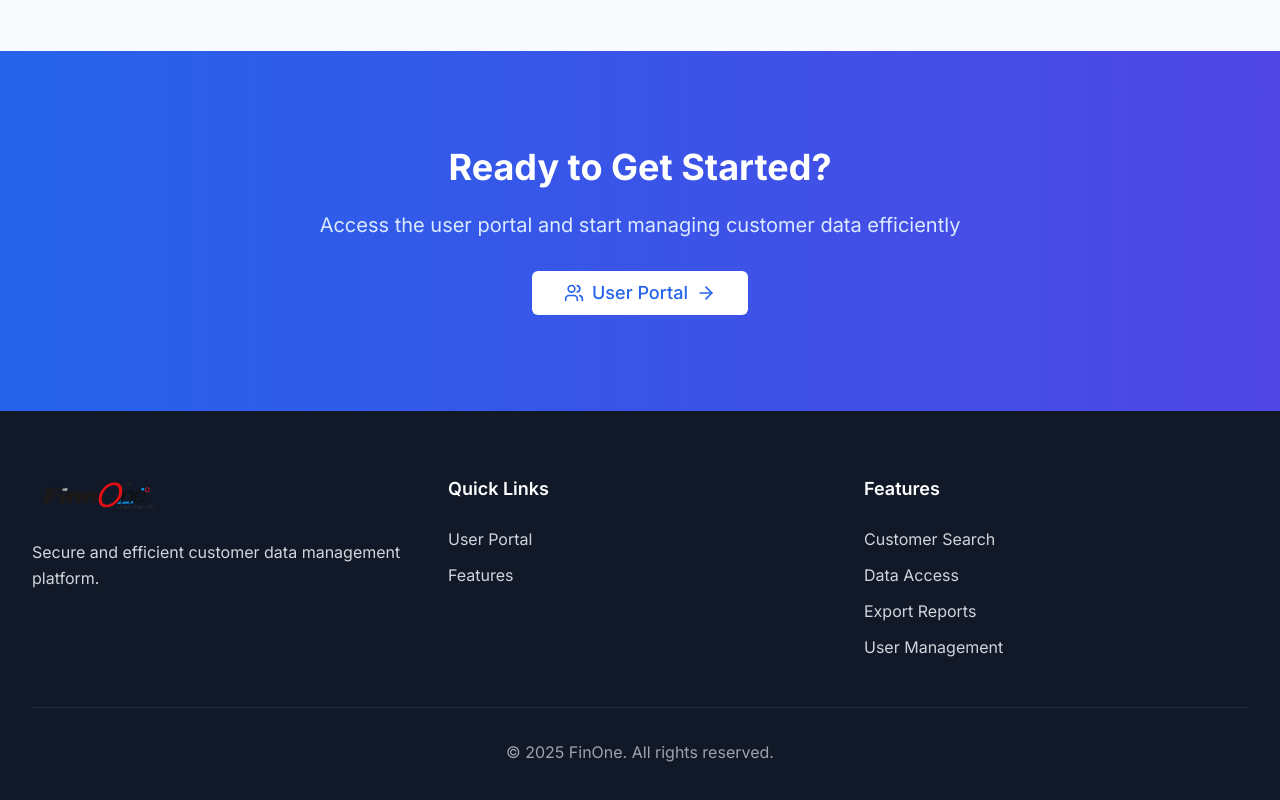
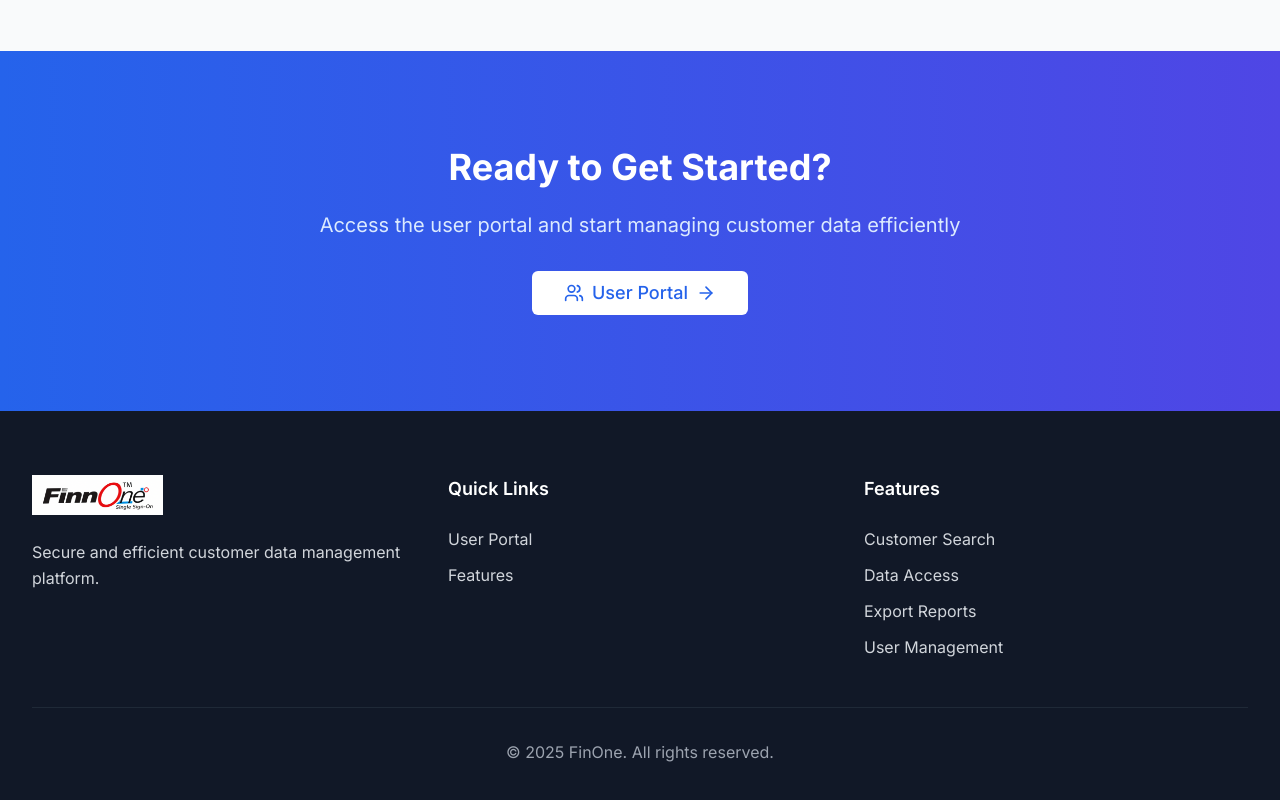
Before and after one commit to nikhilsahni7/finone-go, a Next.js app in the folder frontend/: page / in a window 1280 px wide. Shown: the part 1688-2488 px from the top of the page. Built offline with nearby package versions, Linux system fonts and the light colour scheme; no server answers.

Commit message:
fixed footer logo

```diff
--- a/frontend/app/page.tsx
+++ b/frontend/app/page.tsx
@@ -514,7 +514,7 @@ export default function Home() {
             <div>
               <div className="flex items-center space-x-3 mb-6">
                 <Image
-                  src="/logo-final.png"
+                  src="/logo-finone (1).png"
                   alt="FinnOne Logo"
                   width={140}
                   height={50}
```
Also changed, not shown: frontend/public/logo-finone (1).png (added).
